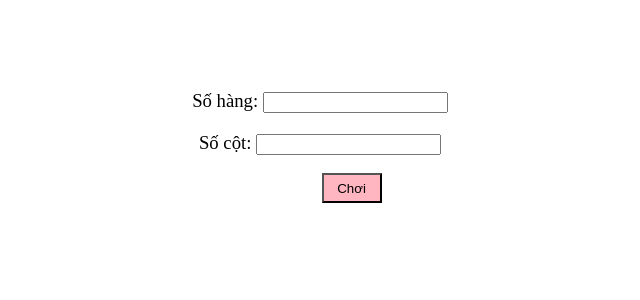
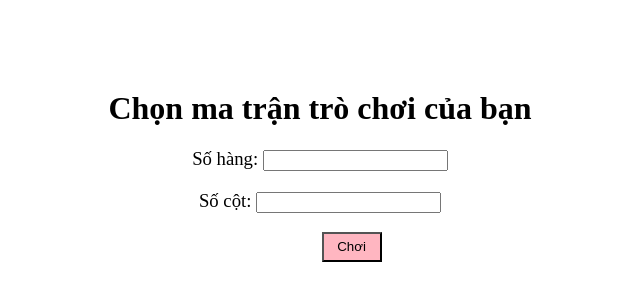
Before and after one commit to anhbachacu99999/CANDY_CRUSH, a plain HTML site: page index.html in a window 1280 px wide. Shown: the part 210-510 px from the top of the page, without its empty margins (320-960 px from the left). Drawn offline with Linux system fonts and the light colour scheme.

Commit message:
Update index.html

```diff
--- a/index.html
+++ b/index.html
@@ -8,10 +8,11 @@
         <script src="scripts.js"></script>
     </head>
     <body>
-        <div>
+        <div id="Input_">
+            <h1>Chọn ma trận trò chơi của bạn</h1>
             <label for="rows"><h3>Số hàng: <input type="number" id="rows" min="8"></h3></label>
             <label for="colums"><h3>Số cột: <input type="number" id="colums" min="8"></h3></label>
-            <button onclick="Tao_bang">Chơi</button>
+            <button onclick="GOI()" id="create">Chơi</button>
         </div>
         <div id="game"></div>
     </body>
```
